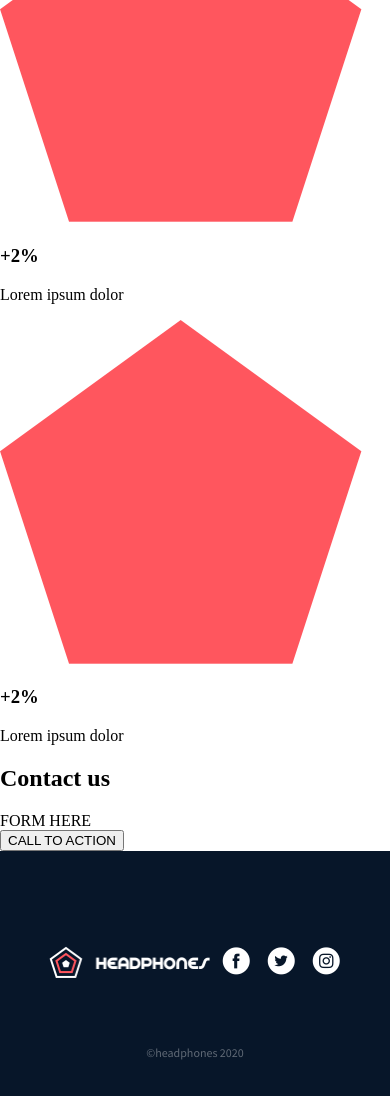
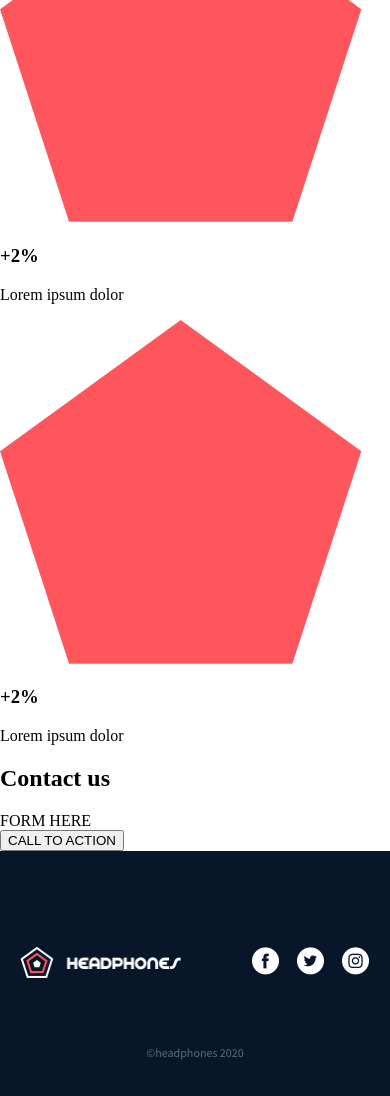
Before and after one commit to TebariousBag/atlas-headphones, a plain HTML site: page index.html in a window 390 px wide. Shown: the part 2660-3756 px from the top of the page. Drawn offline with Linux system fonts and the light colour scheme; files whose address does not match are found by name.

Commit message:
footer-bar at 90% when smaller, same as header

```diff
--- a/styles.css
+++ b/styles.css
@@ -229,3 +229,9 @@ footer {
 	opacity: 35.17%;
 	margin-bottom: 40px;
 }
+
+@media (max-width: 768px) {
+	.footer-bar {
+		width: 90%;
+	}
+}
```
